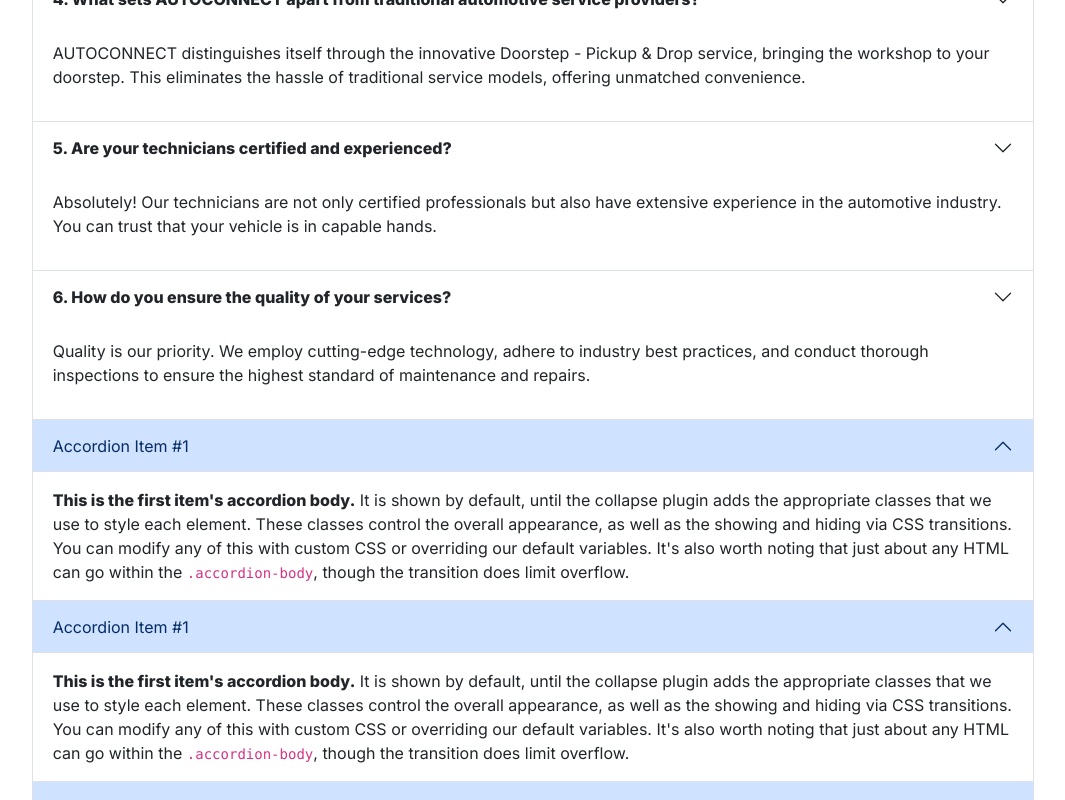
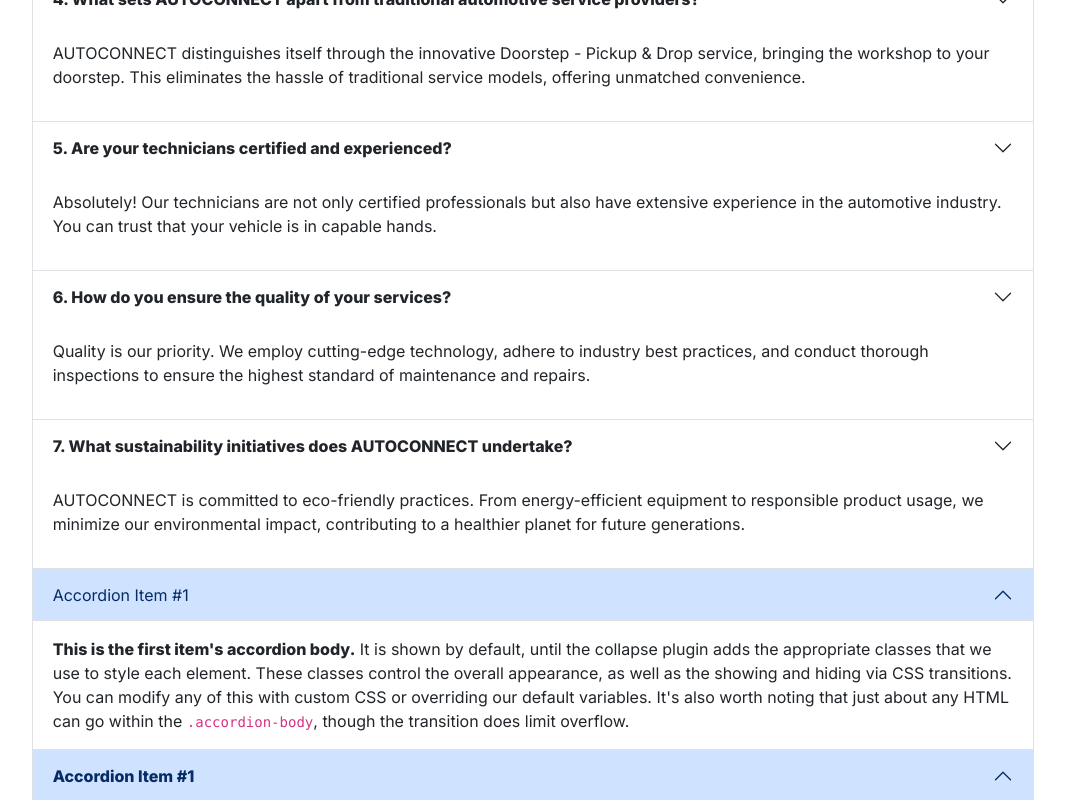
Before and after one commit to jaspherbagor/AutoConnect, a React (Create React App) app in the folder front-end/: page /faqs in a window 1280 px wide. Shown: the part 465-1265 px from the top of the page, without its empty margins (107-1172 px from the left). Built offline with nearby package versions, Linux system fonts and the light colour scheme.

Commit message:
updated the accordion item 7

```diff
--- a/front-end/src/components/pages/client/faqs.jsx
+++ b/front-end/src/components/pages/client/faqs.jsx
@@ -87,13 +87,13 @@ const Faqs = () => {
 
             <div class="accordion-item">
               <h2 class="accordion-header">
-                <button class="accordion-button" type="button" data-bs-toggle="collapse" data-bs-target="#faq-Seven" aria-expanded="true" aria-controls="faq-Seven">
-                  Accordion Item #1
+                <button class="accordion-button collapsed fw-bold" type="button" data-bs-toggle="collapse" data-bs-target="#faq-Seven" aria-expanded="true" aria-controls="faq-Seven">
+                  7. What sustainability initiatives does AUTOCONNECT undertake?
                 </button>
               </h2>
               <div id="faq-Seven" class="accordion-collapse collapse show">
                 <div class="accordion-body text-start">
-                  <strong>This is the first item's accordion body.</strong> It is shown by default, until the collapse plugin adds the appropriate classes that we use to style each element. These classes control the overall appearance, as well as the showing and hiding via CSS transitions. You can modify any of this with custom CSS or overriding our default variables. It's also worth noting that just about any HTML can go within the <code>.accordion-body</code>, though the transition does limit overflow.
+                  <p>AUTOCONNECT is committed to eco-friendly practices. From energy-efficient equipment to responsible product usage, we minimize our environmental impact, contributing to a healthier planet for future generations.</p>
                 </div>
               </div>
             </div>
```
